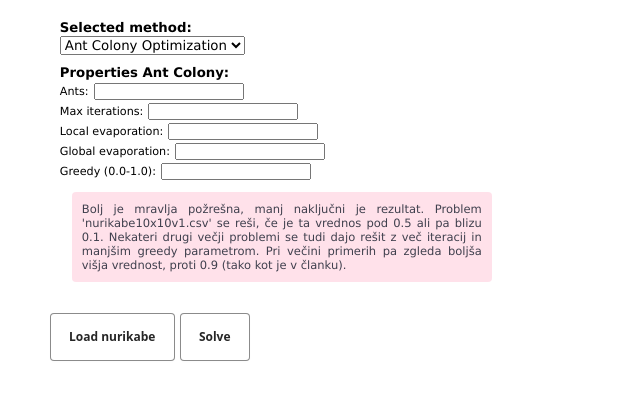
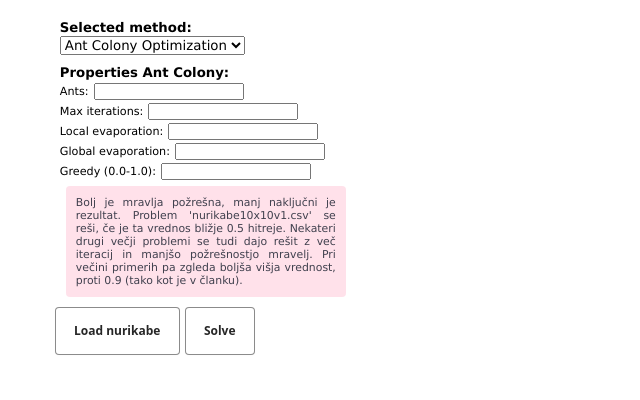
Before and after one commit to TheVajs/nurikabe_naloga, a plain HTML site: page index.html in a window 1280 px wide. Shown: the whole page, without its empty margins (0-640 px from the left). Drawn offline with Linux system fonts and the light colour scheme; a script that the page names is missing.

Commit message:
ui fixup

```diff
--- a/index.html
+++ b/index.html
@@ -200,23 +200,25 @@
           </form>
           <div
             style="
-              margin: 12px;
+              margin: 6px;
               border-radius: 4px;
-              width: 420px;
-			  font-size: 0.9em;
+              width: 280px;
+              font-size: 0.85em;
               background-color: rgba(255, 46, 106, 0.141);
             "
           >
-            <p style="text-align: justify; padding: 10px; color: rgb(64, 64, 78);">
+            <p
+              style="text-align: justify; padding: 10px; color: rgb(64, 64, 78)"
+            >
               Bolj je mravlja požrešna, manj naključni je rezultat. Problem
-              'nurikabe10x10v1.csv' se reši, če je ta vrednos pod 0.5 ali pa
-			  blizu 0.1. Nekateri drugi večji problemi se tudi dajo rešit z več
-			  iteracij in manjšim greedy parametrom. Pri večini primerih pa zgleda
-			  boljša višja vrednost, proti 0.9 (tako kot je v članku).
+              'nurikabe10x10v1.csv' se reši, če je ta vrednos bližje 0.5
+              hitreje. Nekateri drugi večji problemi se tudi dajo rešit z več
+              iteracij in manjšo požrešnostjo mravelj. Pri večini primerih pa
+              zgleda boljša višja vrednost, proti 0.9 (tako kot je v članku).
             </p>
           </div>
         </div>
-        <br />
+        <div style="margin: 5px">
           <button
             class="button-6"
             onclick="getElementById('file_selector').click()"
@@ -226,6 +228,7 @@
           </button>
           <button id="solve" class="button-6" role="button">Solve</button>
         </div>
+      </div>
     </section>
   </body>
 </html>
```
Lines whose indentation alone changed are shown as unchanged.
